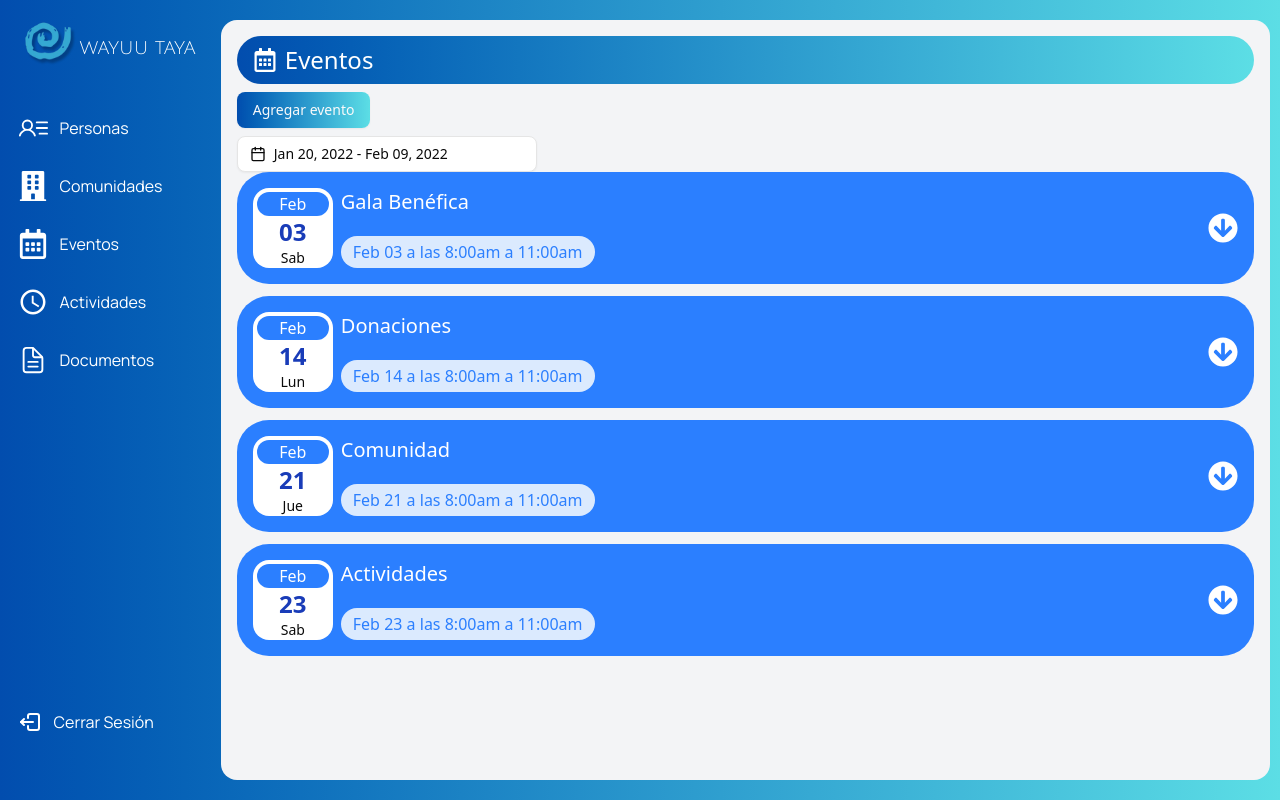
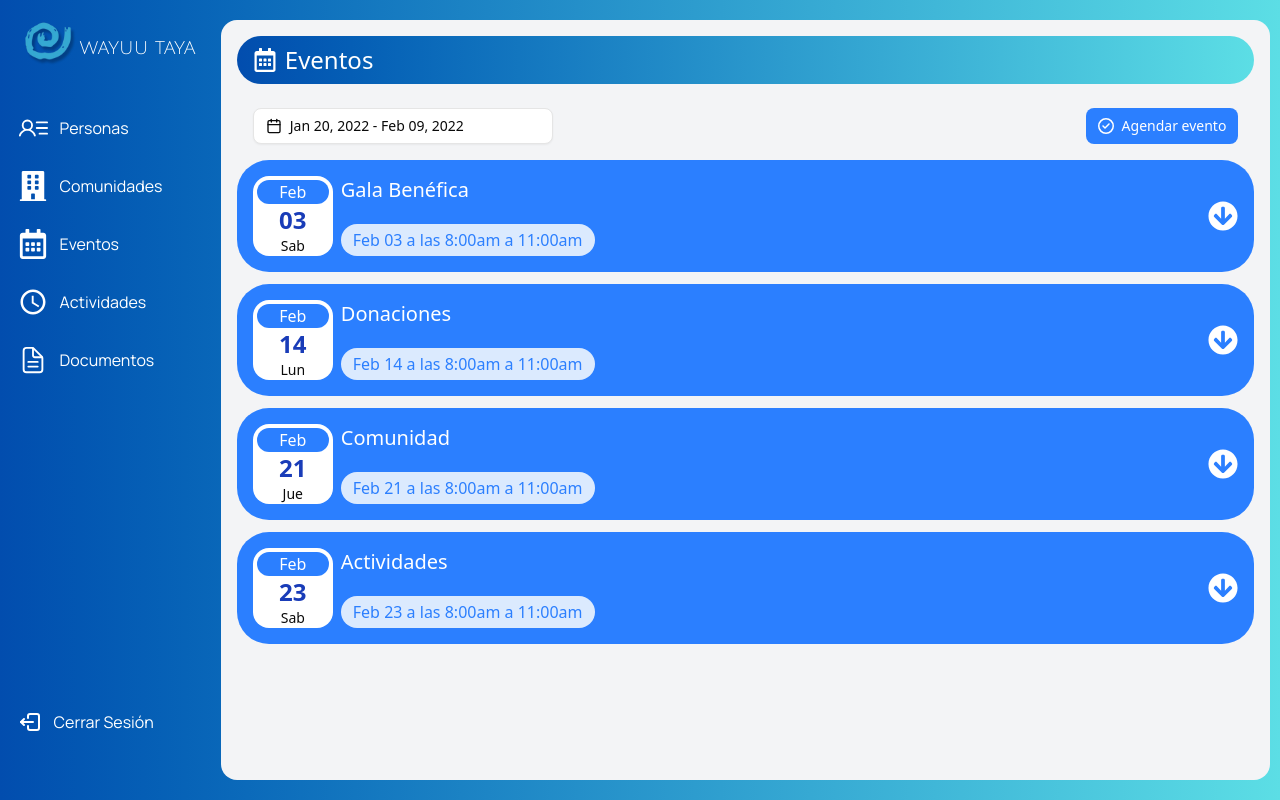
Before and after one commit to Eduardo282x/wayu-taya, a React (Vite) app: page /documentos/eventos in a window 1280 px wide. Built offline with nearby package versions, Linux system fonts and the light colour scheme; a web font is replaced by a local one.

Commit message:
Cambie boton de fecha

```diff
--- a/src/components/ui/button.tsx
+++ b/src/components/ui/button.tsx
@@ -9,6 +9,7 @@ const buttonVariants = cva(
   {
     variants: {
       variant: {
+        agregaricon:"bg-blue-500 text-white cursor-pointer ",
         default:
           "bg-linear-to-r from-[#024dae] to-[#5cdee5] cursor-pointer text-primary-foreground shadow-xs",
         destructive:
--- a/src/pages/documents/events/Events.tsx
+++ b/src/pages/documents/events/Events.tsx
@@ -10,6 +10,7 @@ import { CalendarIcon } from "lucide-react"
 import { DateRange } from "react-day-picker"
 import { cn } from "@/lib/utils"
 import { Calendar } from "@/components/ui/calendar"
+import { FaRegCircleCheck } from "react-icons/fa6";
 import {
   Popover,
   PopoverContent,
@@ -70,10 +71,13 @@ export const Events = () => {
   return (
     <div>
       <HeaderPages title='Eventos' Icon={FaRegCalendarAlt} />
+      <div className='flex justify-between p-4'>
+        <DatePickerWithRange/>
+        <Button variant={'agregaricon'} onClick={() => navigate('formulario')}><FaRegCircleCheck/> Agendar evento</Button>
+      </div>
 
-      <Button onClick={() => navigate('formulario')} className='mb-2'>Agregar evento</Button>
 
-      <DatePickerWithRange/>
+
 
       {/* <TableComponents column={columnEvents} data={dataEvents} /> */}
 
```
